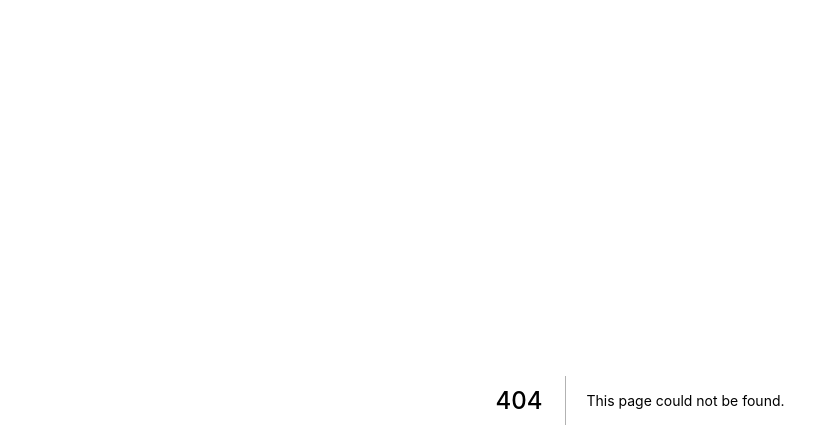
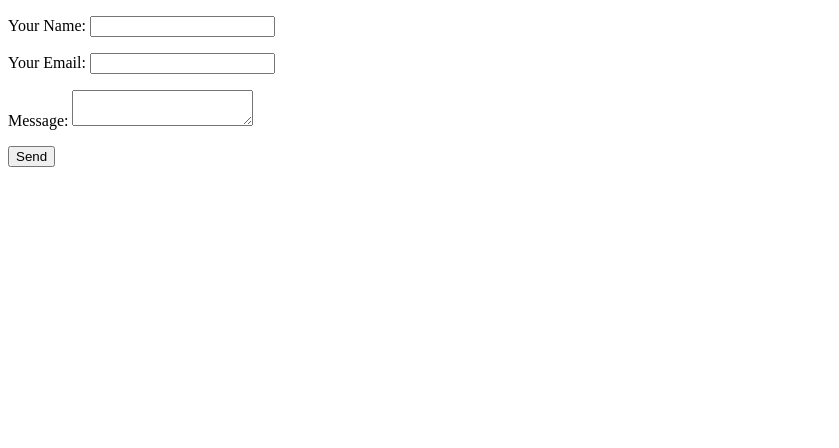
Before and after one commit to tylerlangties/portfolio-final, a Next.js app: page /contact in a window 1280 px wide. Before the commit this address had no page. Shown: the top 448 px of the page, without its empty margins (0-839 px from the left). Built offline with nearby package versions, Linux system fonts and the light colour scheme.

Commit message:
added transition to images onload --deployed

```diff
--- a/components/Image.js
+++ b/components/Image.js
@@ -1,6 +1,7 @@
 import React, { Fragment } from 'react'
 import ProgressiveImage from 'react-progressive-image'
 import GridLoader from '../static/grid-loader.svg'
+import '../styles/image.scss'
 
 const Image = ({ src, alt, className }) => (
   <ProgressiveImage
@@ -9,7 +10,9 @@ const Image = ({ src, alt, className }) => (
   >
     {(currentSrc, loading) =>
       loading ? (
-        <GridLoader />
+        <div className='gridloader-wrapper'>
+          <GridLoader />
+        </div>
       ) : (
         <Fragment>
           <img
--- a/pages/about.js
+++ b/pages/about.js
@@ -24,7 +24,7 @@ const About = () => (
           <p>
             {' '}
             Browse some of my{' '}
-            <Link name='work-link' href='/work'>
+            <Link href='/work'>
               <a>work</a>
             </Link>
             , or <a href='mailto:tylerlangties@gmail.com'>get in touch</a>.{' '}
@@ -37,7 +37,7 @@ const About = () => (
             <a href='http://codepen.io/tylerlangties/'>CodePen</a>
           </p>{' '}
           <br />{' '}
-          <Link name='work-link' href='/work'>
+          <Link href='/work'>
             <button name='explore work' className='button-primary'>
               Explore my work
             </button>
--- /dev/null
+++ b/pages/contact.js
@@ -0,0 +1,75 @@
+import React from 'react'
+
+const encode = data => {
+  return Object.keys(data)
+    .map(key => encodeURIComponent(key) + '=' + encodeURIComponent(data[key]))
+    .join('&')
+}
+
+class Contact extends React.Component {
+  constructor(props) {
+    super(props)
+    this.state = { name: '', email: '', message: '' }
+  }
+
+  /* Here’s the juicy bit for posting the form submission */
+
+  handleSubmit = e => {
+    fetch('/', {
+      method: 'POST',
+      headers: { 'Content-Type': 'application/x-www-form-urlencoded' },
+      body: encode({ 'form-name': 'contact', ...this.state })
+    })
+      .then(() => alert('Success!'))
+      .catch(error => alert(error))
+
+    e.preventDefault()
+  }
+
+  handleChange = e => this.setState({ [e.target.name]: e.target.value })
+
+  render() {
+    const { name, email, message } = this.state
+    return (
+      <form onSubmit={this.handleSubmit}>
+        <p>
+          <label>
+            Your Name:{' '}
+            <input
+              type='text'
+              name='name'
+              value={name}
+              onChange={this.handleChange}
+            />
+          </label>
+        </p>
+        <p>
+          <label>
+            Your Email:{' '}
+            <input
+              type='email'
+              name='email'
+              value={email}
+              onChange={this.handleChange}
+            />
+          </label>
+        </p>
+        <p>
+          <label>
+            Message:{' '}
+            <textarea
+              name='message'
+              value={message}
+              onChange={this.handleChange}
+            />
+          </label>
+        </p>
+        <p>
+          <button type='submit'>Send</button>
+        </p>
+      </form>
+    )
+  }
+}
+
+export default Contact
--- a/pages/work.js
+++ b/pages/work.js
@@ -1,5 +1,6 @@
 import React from 'react'
 import Layout from '../components/layout'
+import Link from 'next/link'
 import Image from '../components/Image'
 
 import '../styles/work.scss'
--- a/styles/work.scss
+++ b/styles/work.scss
@@ -60,6 +60,7 @@
       border: 1px solid black;
       transition: transform ease 400ms;
       border-radius: 5px;
+      animation: fadeIn 0.4s;
       &:hover {
         transform: scale(1.02);
       }
@@ -85,3 +86,12 @@
     }
   }
 }
+
+@keyframes fadeIn {
+  0% {
+    opacity: 0;
+  }
+  100% {
+    opacity: 1;
+  }
+}
```
Also changed, not shown: styles/image.scss (added, +12 -0 lines), static/movie-db.png.
